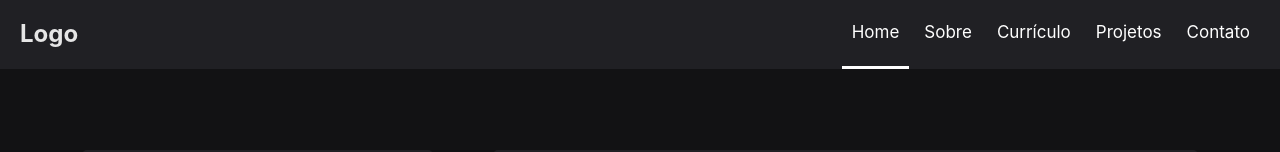
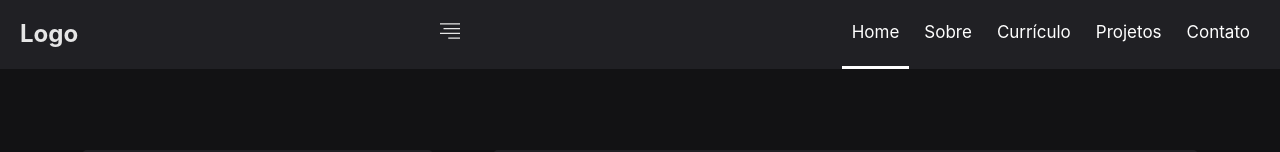
Before and after one commit to nascimentocode/personal-website, a React (Vite) app: page / in a window 1280 px wide. Shown: the top 152 px of the page. Built offline with nearby package versions, Linux system fonts and the light colour scheme.

Commit message:
Add hamburguer icon

```diff
--- a/src/components/Navbar.jsx
+++ b/src/components/Navbar.jsx
@@ -21,6 +21,9 @@ function Navbar() {
                 <div>
                     <h1>Logo</h1>
                 </div>
+                <div id="hamburguer">
+                    <TfiAlignRight style={{marginRight: "20px", fontSize: "20px"}} />
+                </div>
                 <div id="nav-link" onClick={scrollToTop}>
                     <NavLink to="/">Home</NavLink>
                     <NavLink to="/sobre">Sobre</NavLink>
```
